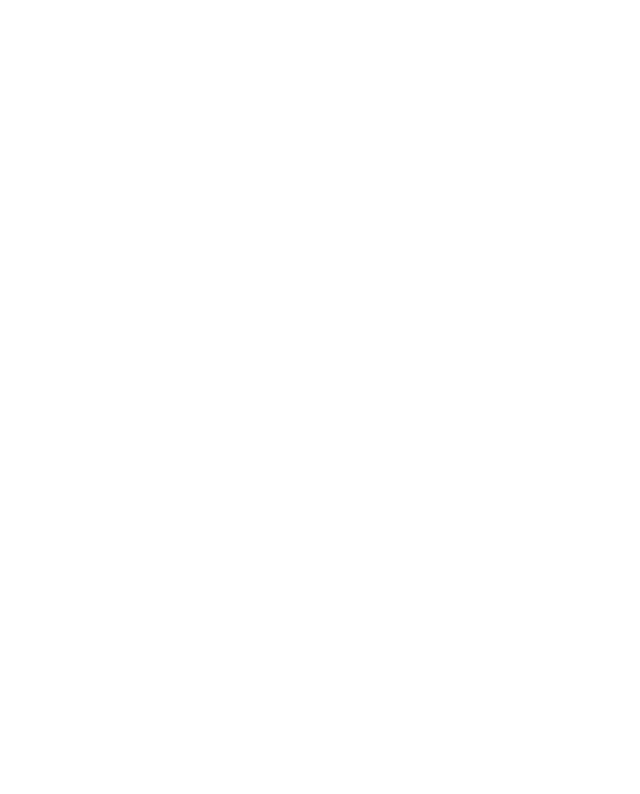
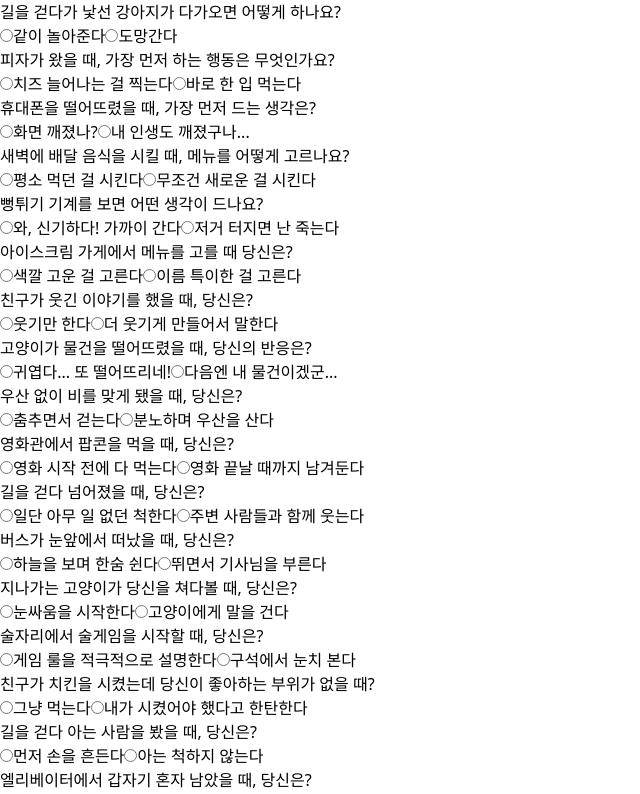
Before and after one commit to gksek015/MBTI, a React (Vite) app: page /test in a window 1280 px wide. Before the commit this address had no page. Shown: the top 794 px of the page, without its empty margins (0-640 px from the left). Built offline with nearby package versions, Linux system fonts and the light colour scheme; sample sign-in values are in the browser's storage.

Commit message:
fix: Router.jsx

```diff
--- a/src/pages/Test.jsx
+++ b/src/pages/Test.jsx
@@ -1,9 +1,10 @@
+import TestForm from "../components/TestForm";
 
 
 const Test = () => {
   return (
     <div>
-      <h1>MBTI 테스트 페이지</h1>
+      <TestForm/>
     </div>
   );
 };
--- a/src/pages/TestResultList.jsx
+++ /dev/null
@@ -1,8 +0,0 @@
-
-const TestResultList = () => {
-  return (
-    <div>TestResultList</div>
-  )
-}
-
-export default TestResultList
--- a/src/shared/Router.jsx
+++ b/src/shared/Router.jsx
@@ -3,11 +3,10 @@ import { BrowserRouter, Route, Routes } from "react-router-dom"
 import Home from "../pages/Home"
 import Login from "../pages/Login"
 import Signup from "../pages/Signup"
-import TestPage from "../pages/TestPage"
 import TestResult from "../pages/TestResult"
-import TestResultList from "../pages/TestResultList"
 import Profile from "../pages/Profile"
 import ProtectedRoute from "../components/ProtectedRoute"
+import Test from "../pages/Test"
 
 
 const Router = () => {
@@ -17,9 +16,8 @@ const Router = () => {
         <Route element={<ProtectedRoute/>}>
             <Route path="/" element={<Home/>}/>
             <Route path="/profile" element={<Profile/>}/>
-            <Route path="/test-page" element={<TestPage/>}/>
-            <Route path="/test-result" element={<TestResult/>}/>
-            <Route path="/test-list" element={<TestResultList/>}/>
+            <Route path="/test" element={<Test/>}/>
+            <Route path="/result" element={<TestResult/>}/>
         </Route>
         <Route path="/login" element={<Login/>}/>
         <Route path="/signup" element={<Signup/>}/>
```
